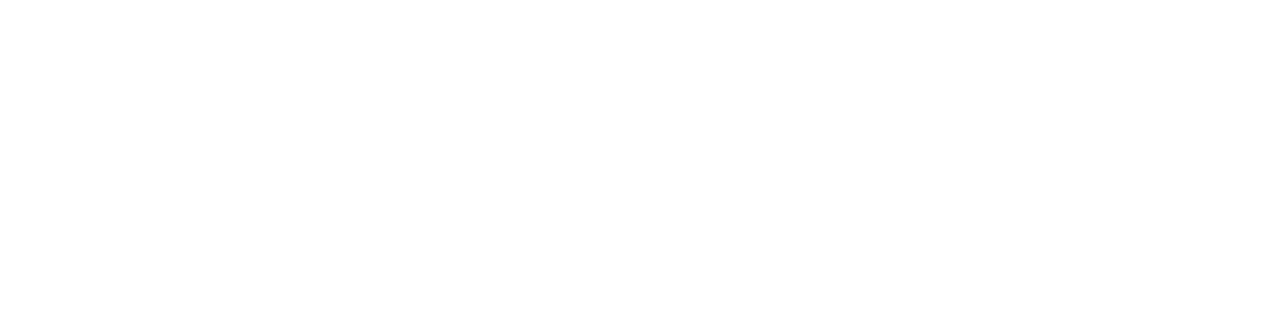
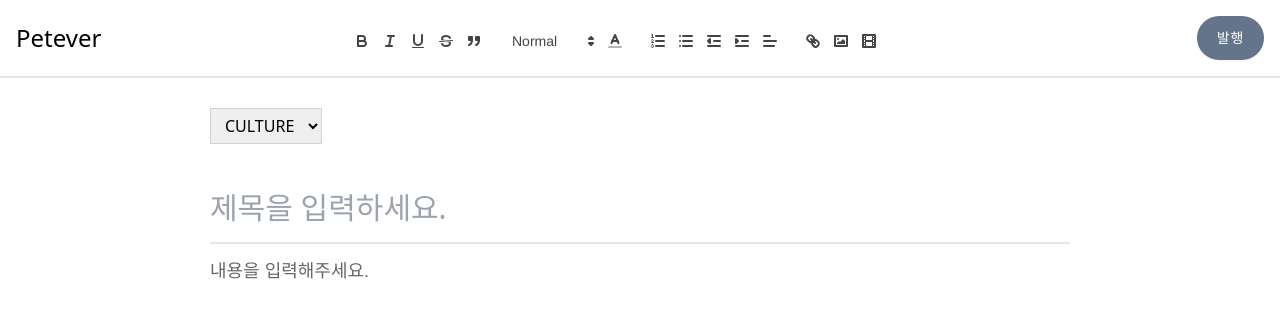
Before and after one commit to petever/admin-frontend, a React (Create React App) app: page /write/1 in a window 1280 px wide. Before the commit this address had no page. Shown: the top 318 px of the page. Built offline with nearby package versions, Linux system fonts and the light colour scheme.

Commit message:
feat: 매거진 -> 라이프로 변경

```diff
--- a/src/App.tsx
+++ b/src/App.tsx
@@ -4,7 +4,7 @@ import "./App.css";
 import Layout from "./components/common/Layout";
 
 import Login from "./pages/Login";
-import Magazine from "./pages/Magazine";
+import LifePage from "./pages/LifePage";
 import WritePage from "./pages/WritePage";
 
 function App() {
@@ -13,9 +13,9 @@ function App() {
       <BrowserRouter>
         <Routes>
           <Route path="/" element={<Login />} />
-          <Route path="/post" element={<WritePage />} />
+          <Route path="/write/:contentname" element={<WritePage />} />
           <Route element={<Layout />}>
-            <Route path="/magazine" element={<Magazine />} />
+            <Route path="/life" element={<LifePage />} />
           </Route>
         </Routes>
       </BrowserRouter>
--- a/src/components/Editor/Editor.tsx
+++ b/src/components/Editor/Editor.tsx
@@ -44,7 +44,7 @@ const Editor = () => {
   );
 
   return (
-    <div className="max-w-4xl mx-auto ">
+    <div>
       <input
         type="text"
         className="text-3xl py-4 w-full border-b-2"
--- a/src/components/common/SideMenu/SideMenu.tsx
+++ b/src/components/common/SideMenu/SideMenu.tsx
@@ -6,7 +6,7 @@ const SideMenu = () => {
     <nav className="h-screen bg-gray-800">
       <ul className="text-white p-4 text-left">
         <li>
-          <Link to="/magazine">매거진 관리</Link>
+          <Link to="/life">라이프 관리</Link>
         </li>
       </ul>
     </nav>
--- a/src/index.css
+++ b/src/index.css
@@ -17,6 +17,7 @@
   top: 20px;
   left: 50%;
   transform: translateX(-50%);
+  width: 600px;
   border: 0 !important;
   z-index: 11;
 }
--- a/src/pages/Magazine.tsx
+++ b/src/pages/LifePage.tsx
@@ -1,13 +1,14 @@
 import React from "react";
+import { Link } from "react-router-dom";
 
-const Magazine = () => {
+const LifePage = () => {
   return (
     <div>
-      <h2 className="text-xl">Magazine</h2>
+      <h2 className="text-xl">라이프</h2>
       <div className="flex flex-row-reverse  text-white mb-4">
-        <button type="button" className="bg-slate-600 p-2 rounded-md">
+        <Link to="/write/life" className="bg-slate-600 p-2 rounded-md">
           글쓰기
-        </button>
+        </Link>
       </div>
       <div className="flex bg-slate-600 rounded-md p-2 text-center text-white">
         <div className="flex-1">번호</div>
@@ -32,4 +33,4 @@ const Magazine = () => {
   );
 };
 
-export default Magazine;
+export default LifePage;
--- a/src/pages/WritePage.tsx
+++ b/src/pages/WritePage.tsx
@@ -9,7 +9,22 @@ const WritePage = () => {
           발행
         </button>
       </div>
-      <Editor />
+      <div className="mx-auto" style={{ width: 860 }}>
+        <select
+          name=""
+          id=""
+          style={{
+            margin: "30px 0",
+            border: "1px solid #cccc",
+            padding: "5px 10px",
+          }}
+        >
+          <option value="">CULTURE</option>
+          <option value="">HEALTH</option>
+          <option value="">FOOD</option>
+        </select>
+        <Editor />
+      </div>
     </section>
   );
 };
```
